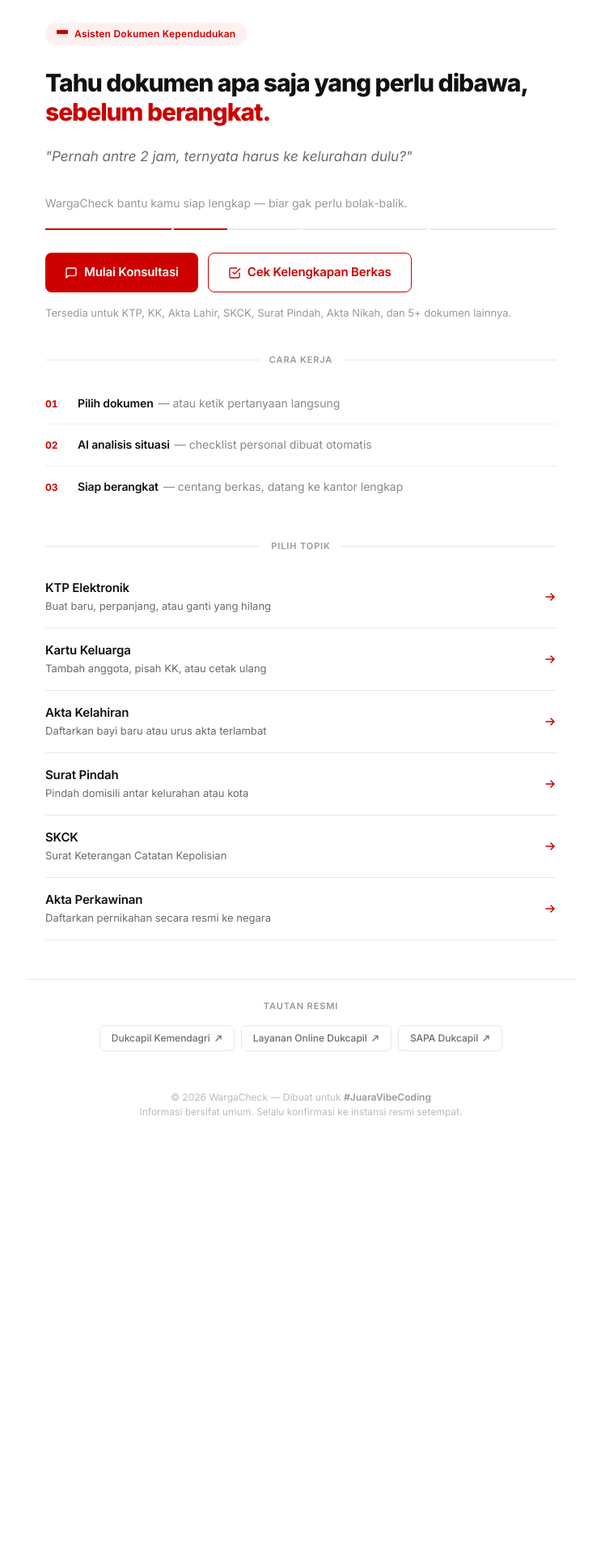
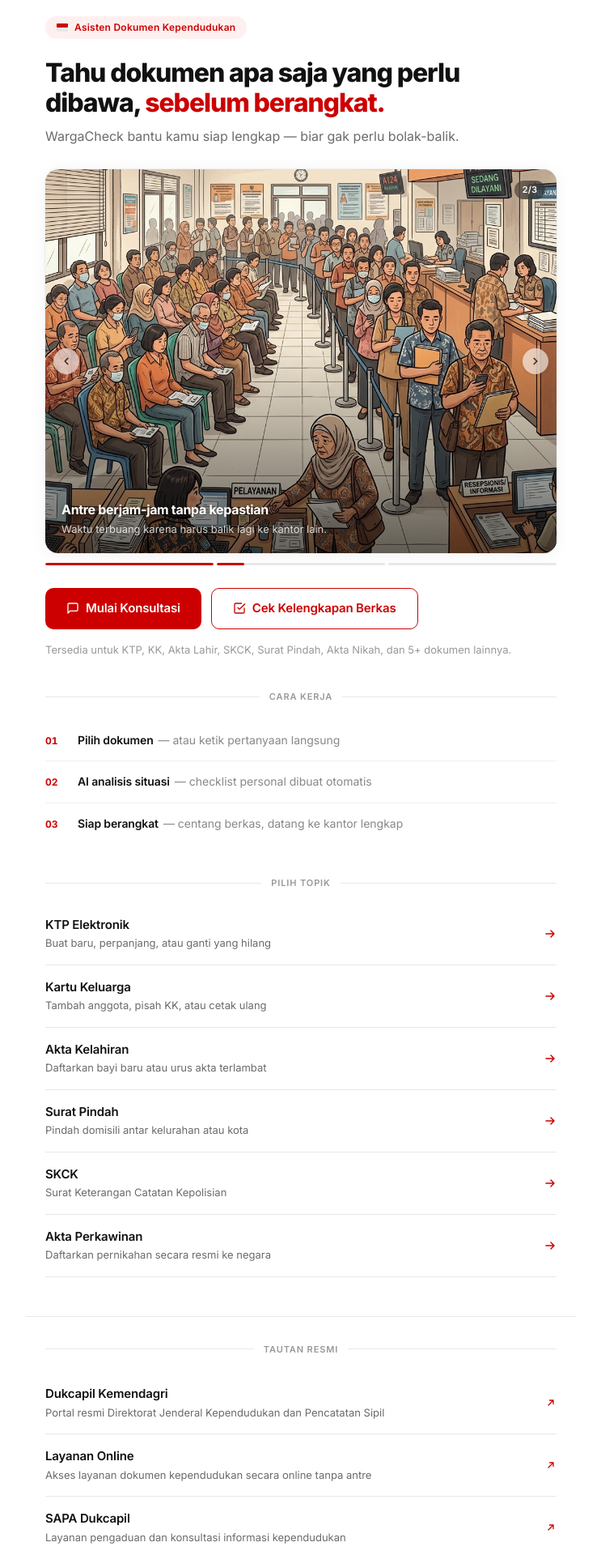
Before and after one commit to Marlblue/WargaCheck, a React (Vite) app: page / in a window 1280 px wide. Shown: the part 80-2000 px from the top of the page at 81% size, without its empty margins (268-1011 px from the left). Before the commit the page ends 1494 px from the top, so only its background shows below. Built offline with nearby package versions, Linux system fonts and the light colour scheme.

Commit message:
feat: add official links grid and update welcome content

```diff
--- a/src/components/HeroSlider.tsx
+++ b/src/components/HeroSlider.tsx
@@ -1,25 +1,57 @@
-import React, { useState, useEffect, useCallback, useRef } from 'react';
+import { useState, useEffect, useCallback, useRef } from 'react';
 import { motion, AnimatePresence } from 'motion/react';
 
-/* ── Relatable pain points ── */
-const painPoints = [
-  'Pernah datang ke Dukcapil, ternyata dokumen kurang satu?',
-  'Pernah antre 2 jam, ternyata harus ke kelurahan dulu?',
-  'Pernah bingung harus mulai dari mana?',
-  'Pernah bolak-balik kantor karena info gak jelas?',
+const slides = [
+  {
+    image: '/images/pain-dokumen-kurang.png',
+    caption: 'Dokumen kurang satu saat di loket',
+    sub: 'Sudah antre lama, ternyata ada berkas yang ketinggalan.',
+  },
+  {
+    image: '/images/pain-antre-lama.png',
+    caption: 'Antre berjam-jam tanpa kepastian',
+    sub: 'Waktu terbuang karena harus balik lagi ke kantor lain.',
+  },
+  {
+    image: '/images/pain-bingung-mulai.png',
+    caption: 'Bingung harus mulai dari mana',
+    sub: 'Informasi simpang siur, tidak tahu persyaratan lengkapnya.',
+  },
 ];
 
-const DURATION = 4000;
+const DURATION = 5000;
+const SWIPE_THRESHOLD = 50;
 
 export default function HeroSlider() {
   const [current, setCurrent] = useState(0);
   const [paused, setPaused] = useState(false);
   const [progress, setProgress] = useState(0);
+  const [direction, setDirection] = useState(1); // 1 = next, -1 = prev
   const rafRef = useRef<number | null>(null);
   const startRef = useRef(Date.now());
 
+  // Touch tracking
+  const touchStartX = useRef(0);
+  const touchEndX = useRef(0);
+  const isSwiping = useRef(false);
+
+  const goToSlide = useCallback((index: number, dir?: number) => {
+    setDirection(dir ?? (index > current ? 1 : -1));
+    setCurrent(index);
+    setProgress(0);
+    startRef.current = Date.now();
+  }, [current]);
+
   const next = useCallback(() => {
-    setCurrent(c => (c + 1) % painPoints.length);
+    setDirection(1);
+    setCurrent(c => (c + 1) % slides.length);
+    setProgress(0);
+    startRef.current = Date.now();
+  }, []);
+
+  const prev = useCallback(() => {
+    setDirection(-1);
+    setCurrent(c => (c - 1 + slides.length) % slides.length);
     setProgress(0);
     startRef.current = Date.now();
   }, []);
@@ -39,85 +71,224 @@ export default function HeroSlider() {
     return () => { if (rafRef.current) cancelAnimationFrame(rafRef.current); };
   }, [paused, current, next]);
 
-  const goTo = (i: number) => {
-    setCurrent(i);
-    setProgress(0);
-    startRef.current = Date.now();
+  // Touch handlers
+  const handleTouchStart = (e: React.TouchEvent) => {
+    touchStartX.current = e.touches[0].clientX;
+    touchEndX.current = e.touches[0].clientX;
+    isSwiping.current = true;
+    setPaused(true);
+  };
+
+  const handleTouchMove = (e: React.TouchEvent) => {
+    if (!isSwiping.current) return;
+    touchEndX.current = e.touches[0].clientX;
+  };
+
+  const handleTouchEnd = () => {
+    if (!isSwiping.current) return;
+    isSwiping.current = false;
+    const diff = touchStartX.current - touchEndX.current;
+
+    if (Math.abs(diff) > SWIPE_THRESHOLD) {
+      if (diff > 0) {
+        // Swipe left → next
+        next();
+      } else {
+        // Swipe right → prev
+        prev();
+      }
+    }
+    setPaused(false);
+  };
+
+  const slideVariants = {
+    enter: (dir: number) => ({
+      x: dir > 0 ? '100%' : '-100%',
+      opacity: 0,
+    }),
+    center: {
+      x: 0,
+      opacity: 1,
+    },
+    exit: (dir: number) => ({
+      x: dir > 0 ? '-30%' : '30%',
+      opacity: 0,
+    }),
   };
 
   return (
     <div
       onMouseEnter={() => setPaused(true)}
       onMouseLeave={() => setPaused(false)}
-      style={{ userSelect: 'none' }}
+      style={{ userSelect: 'none', position: 'relative' }}
     >
-      {/* ── Solution headline (static) ── */}
-      <h1 style={{
-        fontSize: 'clamp(22px, 4.5vw, 30px)',
-        fontWeight: 800,
-        color: '#111',
-        letterSpacing: '-0.035em',
-        lineHeight: 1.2,
-        margin: '0 0 24px',
+      {/* Image container */}
+      <div
+        style={{
+          position: 'relative',
+          width: '100%',
+          borderRadius: 16,
+          overflow: 'hidden',
+          aspectRatio: '4/3',
+          background: '#f7f7f7',
+          boxShadow: '0 2px 20px rgba(0,0,0,0.06), 0 0 0 1px rgba(0,0,0,0.04)',
+          touchAction: 'pan-y',
+        }}
+        onTouchStart={handleTouchStart}
+        onTouchMove={handleTouchMove}
+        onTouchEnd={handleTouchEnd}
+      >
+        <AnimatePresence mode="popLayout" custom={direction}>
+          <motion.img
+            key={current}
+            custom={direction}
+            variants={slideVariants}
+            initial="enter"
+            animate="center"
+            exit="exit"
+            transition={{ duration: 0.45, ease: [0.32, 0.72, 0, 1] }}
+            src={slides[current].image}
+            alt={slides[current].caption}
+            style={{
+              position: 'absolute',
+              inset: 0,
+              width: '100%',
+              height: '100%',
+              objectFit: 'cover',
+            }}
+            draggable={false}
+          />
+        </AnimatePresence>
+
+        {/* Bottom gradient */}
+        <div style={{
+          position: 'absolute',
+          bottom: 0, left: 0, right: 0,
+          height: '55%',
+          background: 'linear-gradient(transparent, rgba(0,0,0,0.6))',
+          pointerEvents: 'none',
+        }} />
+
+        {/* Caption overlay */}
+        <div style={{
+          position: 'absolute',
+          bottom: 0, left: 0, right: 0,
+          padding: '20px',
         }}>
-        Tahu dokumen apa saja yang perlu dibawa,{' '}
-        <span style={{ color: '#CC0000' }}>sebelum berangkat.</span>
-      </h1>
-
-      {/* ── Rotating pain point ── */}
-      <div style={{ minHeight: 52, marginBottom: 8 }}>
           <AnimatePresence mode="wait">
-          <motion.p
-            key={current}
+            <motion.div
+              key={`caption-${current}`}
               initial={{ opacity: 0, y: 10 }}
               animate={{ opacity: 1, y: 0 }}
-            exit={{ opacity: 0, y: -8 }}
-            transition={{ duration: 0.25, ease: [0.22, 1, 0.36, 1] }}
-            style={{
-              fontSize: 'clamp(15px, 2.5vw, 17px)',
-              color: '#6B6B6B',
-              fontWeight: 500,
-              lineHeight: 1.55,
+              exit={{ opacity: 0, y: -6 }}
+              transition={{ duration: 0.3, delay: 0.1 }}
+            >
+              <p style={{
+                color: '#fff',
+                fontSize: 'clamp(14px, 3vw, 16px)',
+                fontWeight: 700,
+                margin: '0 0 3px',
+                letterSpacing: '-0.02em',
+                textShadow: '0 1px 4px rgba(0,0,0,0.3)',
+              }}>
+                {slides[current].caption}
+              </p>
+              <p style={{
+                color: 'rgba(255,255,255,0.8)',
+                fontSize: 'clamp(12px, 2vw, 13px)',
+                fontWeight: 400,
                 margin: 0,
-              fontStyle: 'italic',
-            }}
-          >
-            "{painPoints[current]}"
-          </motion.p>
+                lineHeight: 1.5,
+                textShadow: '0 1px 3px rgba(0,0,0,0.2)',
+              }}>
+                {slides[current].sub}
+              </p>
+            </motion.div>
           </AnimatePresence>
         </div>
 
-      {/* ── Tagline ── */}
-      <p style={{
-        fontSize: 14,
-        color: '#999',
-        margin: '0 0 4px',
-        lineHeight: 1.6,
+        {/* Slide counter */}
+        <div style={{
+          position: 'absolute',
+          top: 14, right: 14,
+          background: 'rgba(0,0,0,0.4)',
+          backdropFilter: 'blur(8px)',
+          WebkitBackdropFilter: 'blur(8px)',
+          borderRadius: 20,
+          padding: '3px 10px',
+          fontSize: 11,
+          fontWeight: 600,
+          color: '#fff',
+          fontVariantNumeric: 'tabular-nums',
         }}>
-        WargaCheck bantu kamu siap lengkap — biar gak perlu bolak-balik.
-      </p>
+          {current + 1}/{slides.length}
+        </div>
 
-      {/* ── Progress bars ── */}
+        {/* Desktop nav arrows */}
+        <button
+          onClick={prev}
+          aria-label="Previous slide"
+          style={{
+            position: 'absolute', left: 10, top: '50%', transform: 'translateY(-50%)',
+            width: 32, height: 32, borderRadius: '50%',
+            background: 'rgba(255,255,255,0.85)', border: 'none',
+            cursor: 'pointer', display: 'flex', alignItems: 'center', justifyContent: 'center',
+            backdropFilter: 'blur(4px)',
+            opacity: 0.7, transition: 'opacity 0.15s',
+            boxShadow: '0 1px 4px rgba(0,0,0,0.15)',
+          }}
+          onMouseEnter={e => e.currentTarget.style.opacity = '1'}
+          onMouseLeave={e => e.currentTarget.style.opacity = '0.7'}
+          className="slider-arrow"
+        >
+          <svg width="14" height="14" viewBox="0 0 16 16" fill="none">
+            <path d="M10 4l-4 4 4 4" stroke="#111" strokeWidth="2" strokeLinecap="round" strokeLinejoin="round"/>
+          </svg>
+        </button>
+        <button
+          onClick={next}
+          aria-label="Next slide"
+          style={{
+            position: 'absolute', right: 10, top: '50%', transform: 'translateY(-50%)',
+            width: 32, height: 32, borderRadius: '50%',
+            background: 'rgba(255,255,255,0.85)', border: 'none',
+            cursor: 'pointer', display: 'flex', alignItems: 'center', justifyContent: 'center',
+            backdropFilter: 'blur(4px)',
+            opacity: 0.7, transition: 'opacity 0.15s',
+            boxShadow: '0 1px 4px rgba(0,0,0,0.15)',
+          }}
+          onMouseEnter={e => e.currentTarget.style.opacity = '1'}
+          onMouseLeave={e => e.currentTarget.style.opacity = '0.7'}
+          className="slider-arrow"
+        >
+          <svg width="14" height="14" viewBox="0 0 16 16" fill="none">
+            <path d="M6 4l4 4-4 4" stroke="#111" strokeWidth="2" strokeLinecap="round" strokeLinejoin="round"/>
+          </svg>
+        </button>
+      </div>
+
+      {/* Progress bars */}
       <div style={{
         display: 'flex',
         alignItems: 'center',
-        gap: 3,
-        marginTop: 20,
+        gap: 4,
+        marginTop: 12,
       }}>
-        {painPoints.map((_, i) => (
+        {slides.map((_, i) => (
           <button
             key={i}
-            onClick={() => goTo(i)}
+            onClick={() => goToSlide(i)}
             aria-label={`Slide ${i + 1}`}
             style={{
               flex: 1,
-              height: 2,
+              height: 3,
               background: '#E8E8E8',
               border: 'none',
               padding: 0,
               cursor: 'pointer',
               position: 'relative',
               overflow: 'hidden',
+              borderRadius: 2,
             }}
           >
             <div style={{
@@ -125,11 +296,23 @@ export default function HeroSlider() {
               left: 0, top: 0, bottom: 0,
               width: i < current ? '100%' : i === current ? `${progress}%` : '0%',
               background: '#CC0000',
+              borderRadius: 2,
               transition: i === current ? 'none' : 'width 0.3s ease',
             }} />
           </button>
         ))}
       </div>
+
+      {/* Swipe hint (mobile only) */}
+      <p className="swipe-hint" style={{
+        textAlign: 'center',
+        fontSize: 11,
+        color: '#bbb',
+        margin: '8px 0 0',
+        display: 'none',
+      }}>
+        ← Geser untuk slide lainnya →
+      </p>
     </div>
   );
 }
--- a/src/components/WelcomeContent.tsx
+++ b/src/components/WelcomeContent.tsx
@@ -50,6 +50,41 @@ const steps = [
   { num: '03', title: 'Siap berangkat', desc: 'centang berkas, datang ke kantor lengkap' },
 ];
 
+const officialLinks = [
+  {
+    label: 'Dukcapil Kemendagri',
+    desc: 'Portal resmi Direktorat Jenderal Kependudukan dan Pencatatan Sipil',
+    url: 'https://www.dukcapil.kemendagri.go.id/',
+    icon: (
+      <svg width="22" height="22" viewBox="0 0 24 24" fill="none" stroke="currentColor" strokeWidth="1.5" strokeLinecap="round" strokeLinejoin="round">
+        <path d="M3 21h18" /><path d="M5 21V7l7-4 7 4v14" /><path d="M9 21v-6h6v6" />
+        <path d="M9 10h1" /><path d="M14 10h1" /><path d="M9 14h1" /><path d="M14 14h1" />
+      </svg>
+    ),
+  },
+  {
+    label: 'Layanan Online',
+    desc: 'Akses layanan dokumen kependudukan secara online tanpa antre',
+    url: 'https://layanandukcapil.kemendagri.go.id/',
+    icon: (
+      <svg width="22" height="22" viewBox="0 0 24 24" fill="none" stroke="currentColor" strokeWidth="1.5" strokeLinecap="round" strokeLinejoin="round">
+        <circle cx="12" cy="12" r="10" /><path d="M2 12h20" />
+        <path d="M12 2a15.3 15.3 0 014 10 15.3 15.3 0 01-4 10 15.3 15.3 0 01-4-10 15.3 15.3 0 014-10z" />
+      </svg>
+    ),
+  },
+  {
+    label: 'SAPA Dukcapil',
+    desc: 'Layanan pengaduan dan konsultasi informasi kependudukan',
+    url: 'https://sapa.dukcapil.kemendagri.go.id/',
+    icon: (
+      <svg width="22" height="22" viewBox="0 0 24 24" fill="none" stroke="currentColor" strokeWidth="1.5" strokeLinecap="round" strokeLinejoin="round">
+        <path d="M22 16.92v3a2 2 0 01-2.18 2 19.79 19.79 0 01-8.63-3.07 19.5 19.5 0 01-6-6A19.79 19.79 0 012.12 4.18 2 2 0 014.11 2h3a2 2 0 012 1.72c.127.96.361 1.903.7 2.81a2 2 0 01-.45 2.11L8.09 9.91a16 16 0 006 6l1.27-1.27a2 2 0 012.11-.45c.907.339 1.85.573 2.81.7A2 2 0 0122 16.92z" />
+      </svg>
+    ),
+  },
+];
+
 export default function WelcomeContent({ onQuickTopic, onOpenBerkasChecker }: WelcomeContentProps) {
   return (
     <div style={{ flex: 1, overflowY: 'auto' }}>
@@ -58,7 +93,7 @@ export default function WelcomeContent({ onQuickTopic, onOpenBerkasChecker }: We
       <section style={{
         maxWidth: 680,
         margin: '0 auto',
-        padding: '56px 24px 40px',
+        padding: '48px 24px 40px',
       }}>
         <motion.div
           initial={{ opacity: 0, y: 16 }}
@@ -70,7 +105,7 @@ export default function WelcomeContent({ onQuickTopic, onOpenBerkasChecker }: We
             display: 'inline-flex', alignItems: 'center', gap: 8,
             background: '#FFF0F0', color: '#CC0000',
             fontSize: 12, fontWeight: 600, padding: '5px 14px',
-            borderRadius: 20, marginBottom: 28, letterSpacing: '0.02em',
+            borderRadius: 20, marginBottom: 24, letterSpacing: '0.02em',
           }}>
             <svg width="14" height="10" viewBox="0 0 28 20" fill="none">
               <rect width="28" height="10" rx="2" fill="#CC0000"/>
@@ -79,16 +114,45 @@ export default function WelcomeContent({ onQuickTopic, onOpenBerkasChecker }: We
             Asisten Dokumen Kependudukan
           </div>
 
-          {/* Slider */}
-          <div style={{ marginBottom: 28 }}>
+          {/* Headline */}
+          <h1 style={{
+            fontSize: 'clamp(24px, 5vw, 32px)',
+            fontWeight: 800,
+            color: '#111',
+            letterSpacing: '-0.035em',
+            lineHeight: 1.15,
+            margin: '0 0 10px',
+          }}>
+            Tahu dokumen apa saja yang perlu dibawa,{' '}
+            <span style={{ color: '#CC0000' }}>sebelum berangkat.</span>
+          </h1>
+
+          {/* Subtitle */}
+          <p style={{
+            fontSize: 'clamp(14px, 2.5vw, 16px)',
+            color: '#6B6B6B',
+            margin: '0 0 28px',
+            lineHeight: 1.6,
+            fontWeight: 400,
+          }}>
+            WargaCheck bantu kamu siap lengkap — biar gak perlu bolak-balik.
+          </p>
+
+          {/* Image Carousel */}
+          <motion.div
+            initial={{ opacity: 0, y: 12 }}
+            animate={{ opacity: 1, y: 0 }}
+            transition={{ delay: 0.2, duration: 0.45 }}
+            style={{ marginBottom: 28 }}
+          >
             <HeroSlider />
-          </div>
+          </motion.div>
 
           {/* CTA Buttons */}
           <motion.div
             initial={{ opacity: 0, y: 8 }}
             animate={{ opacity: 1, y: 0 }}
-            transition={{ delay: 0.8, duration: 0.35 }}
+            transition={{ delay: 0.5, duration: 0.35 }}
             style={{ display: 'flex', flexWrap: 'wrap', gap: 12, marginBottom: 16 }}
           >
             <button
@@ -96,10 +160,10 @@ export default function WelcomeContent({ onQuickTopic, onOpenBerkasChecker }: We
               style={{
                 fontSize: 15, fontWeight: 600, color: '#fff',
                 background: '#CC0000',
-                border: 'none', borderRadius: 8,
-                padding: '12px 24px', cursor: 'pointer',
+                border: 'none', borderRadius: 10,
+                padding: '13px 26px', cursor: 'pointer',
                 letterSpacing: '-0.01em',
-                transition: 'background 0.15s',
+                transition: 'background 0.15s, transform 0.1s',
                 display: 'flex', alignItems: 'center', gap: 8,
               }}
               onMouseEnter={e => e.currentTarget.style.background = '#A30000'}
@@ -115,8 +179,8 @@ export default function WelcomeContent({ onQuickTopic, onOpenBerkasChecker }: We
               style={{
                 fontSize: 15, fontWeight: 600, color: '#CC0000',
                 background: 'none',
-                border: '1.5px solid #CC0000', borderRadius: 8,
-                padding: '12px 24px', cursor: 'pointer',
+                border: '1.5px solid #CC0000', borderRadius: 10,
+                padding: '13px 26px', cursor: 'pointer',
                 letterSpacing: '-0.01em',
                 transition: 'all 0.15s',
                 display: 'flex', alignItems: 'center', gap: 8,
@@ -135,7 +199,7 @@ export default function WelcomeContent({ onQuickTopic, onOpenBerkasChecker }: We
           <motion.p
             initial={{ opacity: 0 }}
             animate={{ opacity: 1 }}
-            transition={{ delay: 0.95, duration: 0.35 }}
+            transition={{ delay: 0.7, duration: 0.35 }}
             style={{
               fontSize: 13, color: '#999', fontWeight: 400,
               margin: 0, lineHeight: 1.5,
@@ -231,37 +295,47 @@ export default function WelcomeContent({ onQuickTopic, onOpenBerkasChecker }: We
       {/* ── Official links ── */}
       <section style={{
         borderTop: '1px solid #E8E8E8',
-        padding: '24px 24px 48px',
+        padding: '32px 24px 48px',
         maxWidth: 680,
         margin: '0 auto',
       }}>
-        <p style={{ fontSize: 11, color: '#999', textTransform: 'uppercase', letterSpacing: '0.08em', fontWeight: 600, marginBottom: 16, textAlign: 'center' }}>
-          Tautan resmi
-        </p>
-        <div style={{ display: 'flex', flexWrap: 'wrap', gap: 8, justifyContent: 'center' }}>
-          {[
-            { label: 'Dukcapil Kemendagri', url: 'https://www.dukcapil.kemendagri.go.id/' },
-            { label: 'Layanan Online Dukcapil', url: 'https://layanandukcapil.kemendagri.go.id/' },
-            { label: 'SAPA Dukcapil', url: 'https://sapa.dukcapil.kemendagri.go.id/' },
-          ].map(link => (
-            <a key={link.url} href={link.url} target="_blank" rel="noopener noreferrer"
+        <div style={{ display: 'flex', alignItems: 'center', gap: 12, marginBottom: 20 }}>
+          <div style={{ flex: 1, height: 1, background: '#E8E8E8' }} />
+          <span style={{ fontSize: 11, fontWeight: 600, color: '#999', textTransform: 'uppercase', letterSpacing: '0.08em', whiteSpace: 'nowrap' }}>Tautan resmi</span>
+          <div style={{ flex: 1, height: 1, background: '#E8E8E8' }} />
+        </div>
+
+        <div style={{ display: 'flex', flexDirection: 'column', gap: 0 }}>
+          {officialLinks.map((link, i) => (
+            <motion.a
+              key={link.url}
+              href={link.url}
+              target="_blank"
+              rel="noopener noreferrer"
+              initial={{ opacity: 0, y: 8 }}
+              animate={{ opacity: 1, y: 0, transition: { delay: 0.1 + i * 0.08, duration: 0.3 } }}
+              whileHover={{ x: 3, transition: { duration: 0.12 } }}
               style={{
-                fontSize: 12, fontWeight: 500, color: '#6B6B6B',
+                display: 'flex',
+                alignItems: 'center',
+                justifyContent: 'space-between',
+                width: '100%',
+                padding: '16px 0',
+                background: 'none',
+                borderBottom: '1px solid #E8E8E8',
+                cursor: 'pointer',
                 textDecoration: 'none',
-                padding: '6px 14px',
-                border: '1px solid #E8E8E8',
-                borderRadius: 6,
-                display: 'inline-flex', alignItems: 'center', gap: 5,
-                transition: 'border-color 0.15s, color 0.15s',
+                gap: 16,
               }}
-              onMouseEnter={e => { e.currentTarget.style.borderColor = '#CC0000'; e.currentTarget.style.color = '#CC0000'; }}
-              onMouseLeave={e => { e.currentTarget.style.borderColor = '#E8E8E8'; e.currentTarget.style.color = '#6B6B6B'; }}
             >
-              {link.label}
-              <svg width="10" height="10" viewBox="0 0 10 10" fill="none">
-                <path d="M2 8L8 2M8 2H4M8 2v4" stroke="currentColor" strokeWidth="1.2" strokeLinecap="round" strokeLinejoin="round"/>
+              <div>
+                <div style={{ fontSize: 15, fontWeight: 600, color: '#111', letterSpacing: '-0.01em' }}>{link.label}</div>
+                <div style={{ fontSize: 13, color: '#6B6B6B', marginTop: 2, fontWeight: 400 }}>{link.desc}</div>
+              </div>
+              <svg width="14" height="14" viewBox="0 0 14 14" fill="none" style={{ flexShrink: 0, color: '#CC0000' }}>
+                <path d="M4 10L10 4M10 4H5.5M10 4v4.5" stroke="currentColor" strokeWidth="1.3" strokeLinecap="round" strokeLinejoin="round"/>
               </svg>
-            </a>
+            </motion.a>
           ))}
         </div>
       </section>
```
Also changed, not shown: src/index.css (+42 -0 lines). Lines whose indentation alone changed are shown as unchanged.
